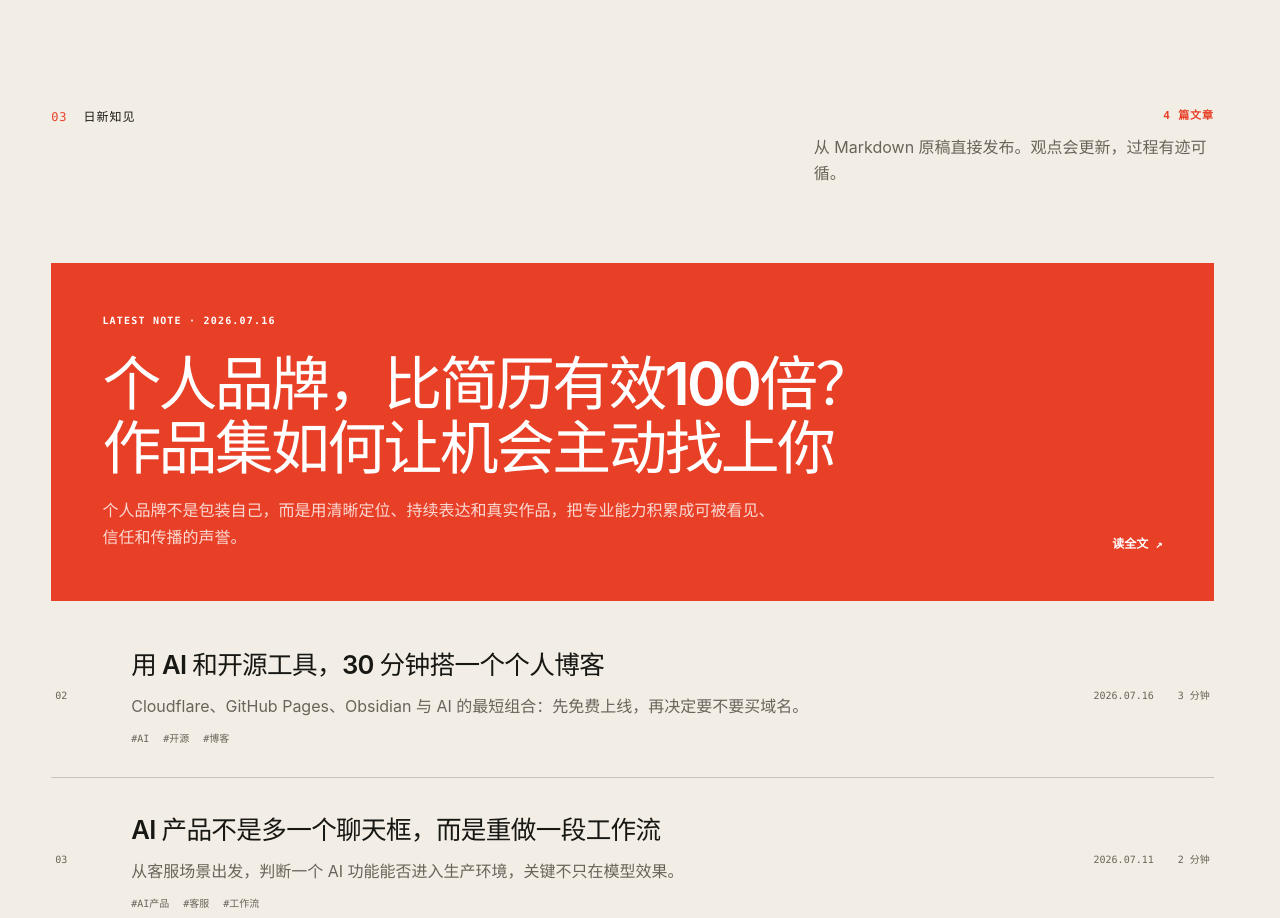
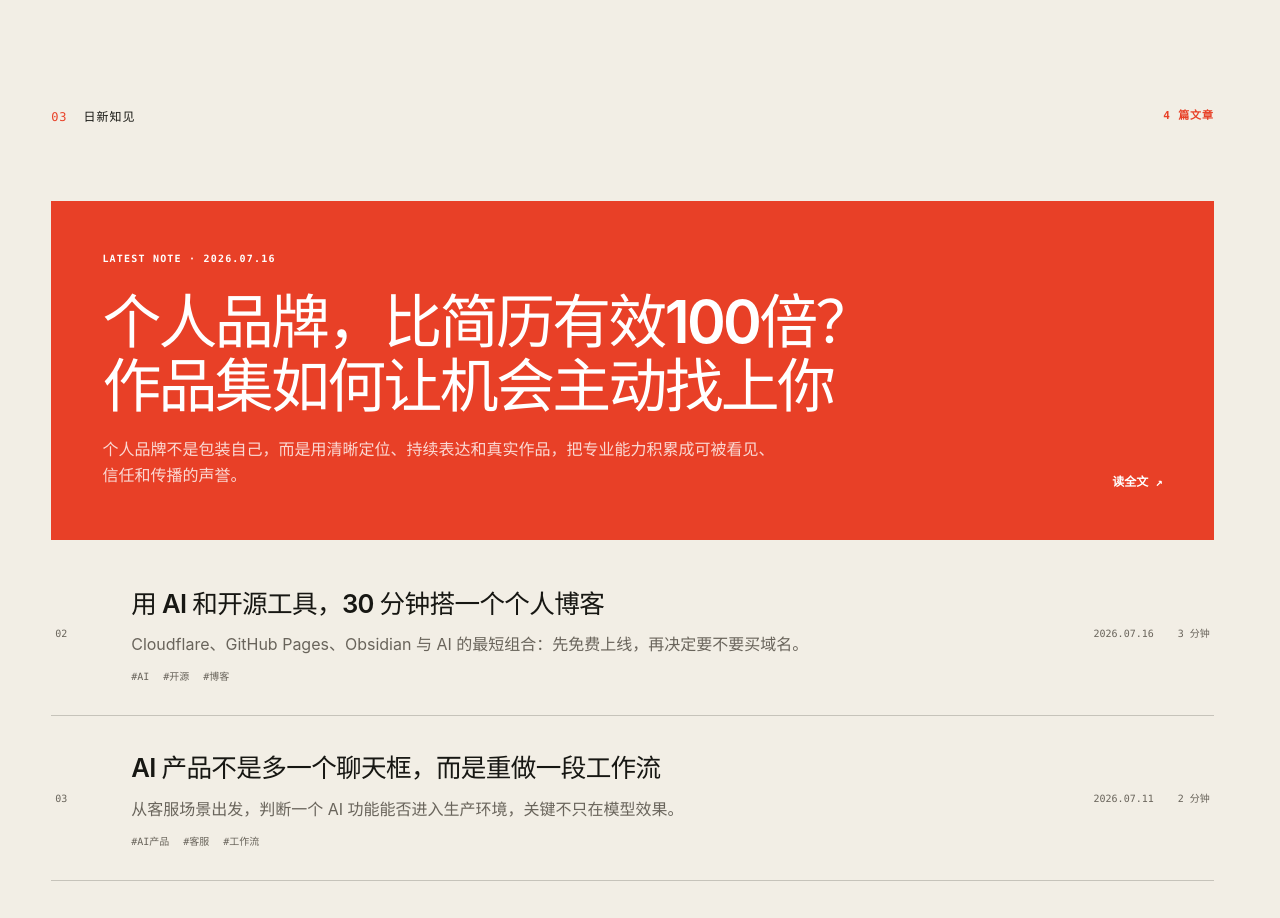
Before and after one commit to wuguobin123/wuguobin123.github.io, a Next.js app: page / in a window 1280 px wide. Shown: the part 2480-3398 px from the top of the page. Built offline with nearby package versions, Linux system fonts and the light colour scheme; no server answers.

Commit message:
Remove notes section description

```diff
--- a/app/globals.css
+++ b/app/globals.css
@@ -317,13 +317,6 @@ footer a:hover::after {
   gap: 40px;
   align-items: flex-start;
   margin-bottom: clamp(44px, 6vw, 82px);
-}
-
-.notes-intro {
-  max-width: 400px;
-  margin: 0;
-  color: var(--muted);
-  line-height: 1.6;
 }
 
 .notes-head-meta {
--- a/app/page.tsx
+++ b/app/page.tsx
@@ -121,7 +121,6 @@ export default function Home() {
           </div>
           <div className="notes-head-meta">
             <span className="notes-count">{posts.length} 篇文章</span>
-            <p className="notes-intro">从 Markdown 原稿直接发布。观点会更新，过程有迹可循。</p>
           </div>
         </div>
 
```
